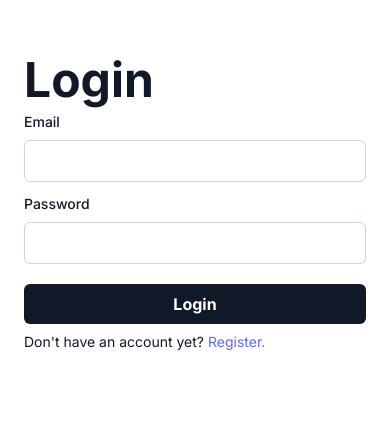
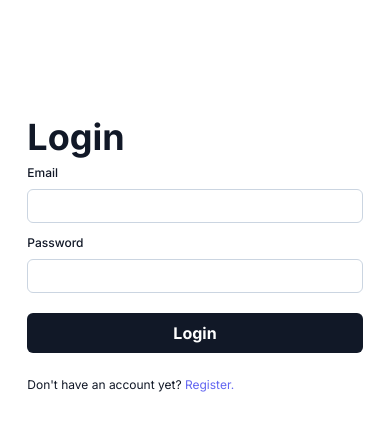
Before and after one commit to hugostanley/wyd-client, a React (Vite) app: page /login in a window 390 px wide. Shown: the part 167-598 px from the top of the page. Built offline with nearby package versions, Linux system fonts and the light colour scheme; no server answers.

Commit message:
style(responsive): add responsiveness to app layout

```diff
--- a/src/App.tsx
+++ b/src/App.tsx
@@ -1,4 +1,4 @@
-import { Outlet, useLoaderData, useLocation, useNavigate, useSearchParams } from "react-router-dom"
+import { Outlet, useLoaderData, useLocation, useNavigate } from "react-router-dom"
 import { globals } from "./config/globals"
 import { Squirrel, UserPlus } from "lucide-react"
 import { Users } from "lucide-react"
@@ -26,7 +26,7 @@ function Header() {
     console.log(searchParams.pathname)
   }, [searchParams])
   return (
-    <div className="flex justify-between p-4">
+    <div className="flex justify-between p-4 sm:px-[6vw] md:px-[11vw] lg:px-[16vw] xl:px-[21vw]">
       {searchParams.pathname === globals.FE_ENDPOINTS.FRIENDS ? (
         <>
           <div className="flex gap-1 cursor-pointer" onClick={() => navigate("/")}>
--- a/src/components/inputs/Input.tsx
+++ b/src/components/inputs/Input.tsx
@@ -2,6 +2,6 @@ import { InputHTMLAttributes } from 'react'
 
 export default function Input(props: InputHTMLAttributes<HTMLInputElement>) {
   return (
-    <input {...props} className={`border-[1px] border-slate-300 rounded-md py-2 px-3 outline-slate-400 ${props.className}`} />
+    <input {...props} className={`border-[1px] border-slate-300 rounded-md py-1 px-2 outline-slate-400 ${props.className}`} />
   )
 }
--- a/src/components/inputs/Label.tsx
+++ b/src/components/inputs/Label.tsx
@@ -2,6 +2,6 @@ import { LabelHTMLAttributes } from 'react'
 
 export default function Label(props: LabelHTMLAttributes<HTMLLabelElement>) {
   return (
-    <label {...props} className={`font-medium text-sm ${props.className}`}>{props.children}</label>
+    <label {...props} className={`font-medium text-xs ${props.className}`}>{props.children}</label>
   )
 }
--- a/src/pages/Feed.tsx
+++ b/src/pages/Feed.tsx
@@ -135,7 +135,7 @@ export default function Feed({ socket }: { socket: any }) {
   }, [])
 
   return (
-    <div>
+    <div className="sm:px-[5vw] md:px-[10vw] lg:px-[15vw] xl:px-[20vw]">
       <div>
         <form onSubmit={handleNewSubmit} className="">
           <div className="p-3 flex gap-2">
--- a/src/pages/Friends.tsx
+++ b/src/pages/Friends.tsx
@@ -61,19 +61,19 @@ export default function Friends({ socket }: { socket: any }) {
   }, [allFriends])
 
   return (
-    <>
+    <div className="sm:px-[6vw] md:px-[11vw] lg:px-[16vw] xl:px-[21vw]">
       <div className="w-full flex flex-col items-center ">
         <div className="justify-self-center font-bold text-2xl">
           <h1>{user.username}</h1>
         </div>
         <div className="flex w-full justify-around">
-          <div className={`py-2 flex justify-center ${selectedTab === "friends" && "border-b-4 border-b-indigo-500"}`} onClick={() => setSelectedTab("friends")}>
+          <div className={`py-2 flex justify-center cursor-pointer ${selectedTab === "friends" && "border-b-4 border-b-indigo-500"}`} onClick={() => setSelectedTab("friends")}>
             <p>Friends</p>
           </div>
-          <div className={`py-2 flex justify-center ${selectedTab === "pending" && "border-b-4 border-b-indigo-500"}`} onClick={() => setSelectedTab("pending")}>
+          <div className={`py-2 flex justify-center cursor-pointer ${selectedTab === "pending" && "border-b-4 border-b-indigo-500"}`} onClick={() => setSelectedTab("pending")}>
             <p>Pending</p>
           </div>
-          <div className={`py-2 flex justify-center ${selectedTab === "requests" && "border-b-4 border-b-indigo-500"}`} onClick={() => setSelectedTab("requests")}>
+          <div className={`py-2 flex justify-center cursor-pointer ${selectedTab === "requests" && "border-b-4 border-b-indigo-500"}`} onClick={() => setSelectedTab("requests")}>
             <p>Requests</p>
           </div>
         </div>
@@ -171,6 +171,6 @@ export default function Friends({ socket }: { socket: any }) {
           })}
         </>
       )}
-    </>
+    </div>
   )
 }
--- a/src/pages/Login.tsx
+++ b/src/pages/Login.tsx
@@ -39,9 +39,12 @@ export default function Login() {
   }, [loginData, loginError])
 
   return (
-    <div className="w-screen h-screen p-6 flex items-center">
-      <div className="h-[50%] flex flex-col gap-2 grow">
-        <h1 className="font-bold text-5xl ">Login</h1>
+    <div className="w-screen h-screen flex items-center ">
+      <div className="grow bg-[url('src/assets/bg.jpg')] bg-cover bg-center bg-no-repeat h-full w-[50%] hidden lg:block">
+
+      </div>
+      <div className="flex flex-col gap-2 grow px-[7vw] w-[50%]">
+        <h1 className="font-bold text-4xl ">Login</h1>
         <div>
           <form onSubmit={handleSubmit}>
             <Field className="flex flex-col gap-2">
@@ -54,7 +57,7 @@ export default function Login() {
             </Field>
             <button className="w-full bg-gray-900 text-white rounded-md mt-2 p-2 font-bold hover:bg-gray-800 border-none" type="submit">Login</button>
           </form>
-          <p className="text-sm mt-2">
+          <p className="text-xs mt-6">
             Don't have an account yet? <span className="text-indigo-500 underlined cursor-pointer" onClick={()=> navigate(globals.FE_ENDPOINTS.REGISTER)}>Register.</span>
           </p>
         </div>
--- a/src/pages/Register.tsx
+++ b/src/pages/Register.tsx
@@ -29,9 +29,12 @@ export default function Register() {
   }, [registerData, registerError])
 
   return (
-    <div className="w-screen h-screen p-6 flex items-center">
-      <div className="h-[50%] flex flex-col gap-2 grow">
-        <h1 className="font-bold text-5xl">Register</h1>
+    <div className="w-screen h-screen flex items-center ">
+      <div className="grow bg-[url('src/assets/bg.jpg')] bg-cover bg-center bg-no-repeat h-full w-[50%] hidden lg:block">
+
+      </div>
+      <div className="flex flex-col gap-2 grow px-[7vw] w-[50%]">
+        <h1 className="font-bold text-4xl">Register</h1>
         <div>
           <form onSubmit={handleSubmit}>
             <Field className="flex gap-2">
@@ -48,7 +51,7 @@ export default function Register() {
             </Field>
             <button className="w-full bg-gray-900 text-white rounded-md mt-2 p-2 font-bold hover:bg-gray-800 border-none" type="submit">Sign up</button>
           </form>
-          <p className="text-sm mt-2">
+          <p className="text-xs mt-6">
             Already have an account? <span className="text-indigo-500 underlined cursor-pointer" onClick={() => navigate(globals.FE_ENDPOINTS.LOGIN)}>Login.</span>
           </p>
         </div>
```
Also changed, not shown: src/assets/bg.jpg (added).
